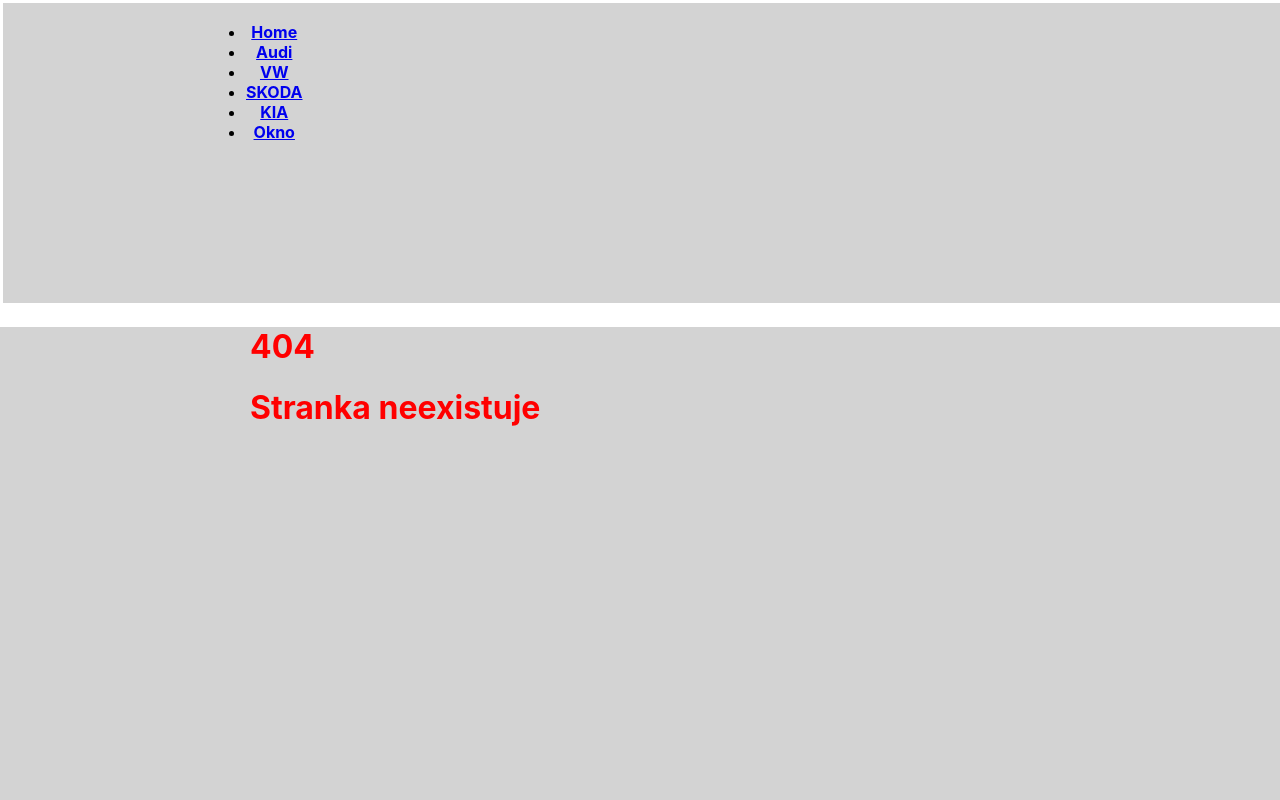
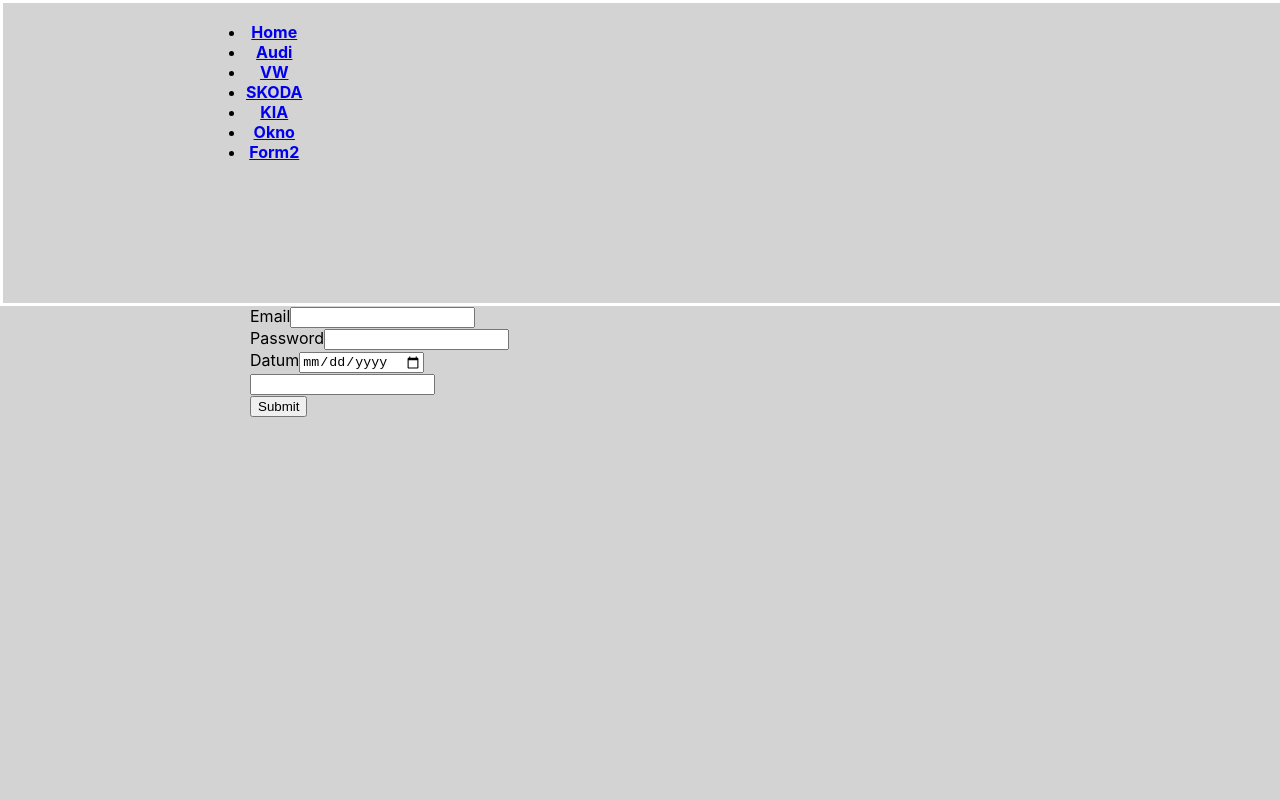
Before and after one commit to FRANCOsk/React3, a React (Create React App) app in the folder my-react-app/: page /Form2 in a window 1280 px wide. Before the commit this address had no page. Shown: the top 800 px of the page. Built offline with nearby package versions, Linux system fonts and the light colour scheme.

Commit message:
New form

```diff
--- a/my-react-app/src/Form.tsx
+++ b/my-react-app/src/Form.tsx
@@ -3,7 +3,7 @@ import { useState } from "react";
 //this is new react project
 
 function Okno() {
-  const [input, setInput] = useState({hodnota:"", hodnota2:"",name: ""});
+  const [input, setInput] = useState({ hodnota: "", hodnota2: "", name: "" });
   const zmena = (event: React.ChangeEvent<HTMLInputElement>) => {
     const name = event.target.name;
     const value = event.target.value;
--- /dev/null
+++ b/my-react-app/src/Form2.tsx
@@ -0,0 +1,58 @@
+import React, { useState } from "react";
+
+function Form2() {
+  const [input, setInput] = useState({ mail: "", pwd: "", date: "" });
+  const smena = (event: React.ChangeEvent<HTMLInputElement>) => {
+    const mail = event.target.name;
+    const value = event.target.value;
+    setInput((values) => ({ ...values, [mail]: value }));
+  };
+
+  const send = (event: React.FormEvent<HTMLFormElement>) => {
+    console.log(input);
+    alert(input);
+  };
+
+  return (
+    <form onSubmit={send}>
+      <>
+        <label>
+          Email
+          <input
+            name="mail"
+            type="mail"
+            value={input.mail || ""}
+            onChange={smena}
+          />
+        </label>
+        <br></br>
+        <label>
+          Password
+          <input
+            name="pwd"
+            type="password"
+            value={input.pwd || ""}
+            onChange={smena}
+          />
+        </label>
+        <br></br>
+        <label>
+          Datum
+          <input
+            name="date"
+            type="date"
+            value={input.date || ""}
+            onChange={smena}
+          />
+        </label>
+        <br></br>
+      </>
+
+      <input type="search" />
+      <br></br>
+      <input type="submit" />
+    </form>
+  );
+}
+
+export default Form2;
--- a/my-react-app/src/Layout.tsx
+++ b/my-react-app/src/Layout.tsx
@@ -28,6 +28,9 @@ const Layout = () => {
           <li>
             <Link to="/Okno">Okno</Link>
           </li>
+          <li>
+            <Link to="/Form2">Form2</Link>
+          </li>
 
         </ul>
         </td>
--- a/my-react-app/src/index.tsx
+++ b/my-react-app/src/index.tsx
@@ -11,6 +11,7 @@ import Info from "./Info";
 import Skoda from "./Skoda";
 import Kia from "./Kia";
 import Okno from "./Form";
+import Form2 from "./Form2";
 
 ReactDOM.render(
   <React.StrictMode>
@@ -24,6 +25,7 @@ ReactDOM.render(
           <Route path="SKODA" element={<Skoda />} />
           <Route path="KIA" element={<Kia />} />
           <Route path="OKNO" element={<Okno />} />
+          <Route path="Form2" element={<Form2 />} />
         </Route>
       </Routes>
     </BrowserRouter>
```
